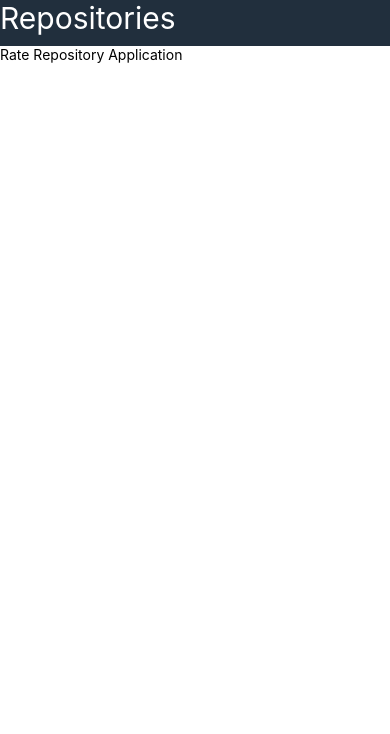
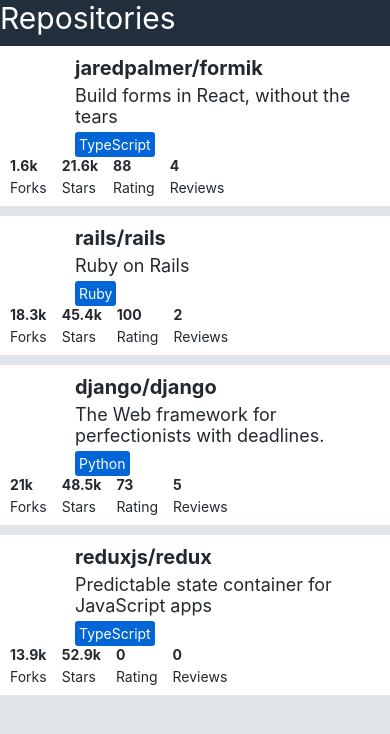
Before and after one commit to stylized-substance/rate-repository-app, a React Native app: screen / in a window 390 px wide. Shown: the top 734 px of the page. Built offline with nearby package versions, Linux system fonts and the light colour scheme.

Commit message:
exercise 10.5 done

```diff
--- a/src/components/AppBar.jsx
+++ b/src/components/AppBar.jsx
@@ -6,7 +6,7 @@
 const styles = StyleSheet.create({
   container: {
     paddingTop: Constants.statusBarHeight,
-    backgroundColor: theme.colors.backGroundAppBar,
+    backgroundColor: theme.colors.backgroundAppBar,
     display: "flex",
     flexDirection: "row",
     justifyContent: "flex-start",
--- a/src/components/Main.jsx
+++ b/src/components/Main.jsx
@@ -1,25 +1,20 @@
-import { Text, StyleSheet, View } from "react-native";
+import { StyleSheet, View } from "react-native";
 import RepositoryList from "./RepositoryList";
 import AppBar from "./AppBar";
 import theme from "./theme";
 
 const styles = StyleSheet.create({
   container: {
-    backgroundColor: theme.colors.backGroundMainComponent,
-    /*     display: "flex",
-    flexDirection: "column",
-    gap: 10,
+    backgroundColor: theme.colors.backgroundMainComponent,
     flexGrow: 1,
-    flexShrink: 1,
-  */  },
+  },
 });
 
 const Main = () => {
   return (
     <View style={styles.container}>
       <AppBar />
-      <Text>Rate Repository Application</Text>
-      {/* <RepositoryList /> */}
+      <RepositoryList />
     </View>
   );
 };
--- a/src/components/RepositoryItem.jsx
+++ b/src/components/RepositoryItem.jsx
@@ -6,9 +6,18 @@
   container: {
     display: "flex",
     flexDirection: "column",
+    padding: 10,
+    backgroundColor: theme.colors.backgroundRepositoryItem,
+    flexRow: {
+      flexDirection: "row",
+      gap: 15,
+      alignContent: "flex-start",
+    },
+    flexColumn: {
+      flexDirection: "column",
+      gap: 5,
       flexShrink: 1,
-    //alignSelf: "flex-start",
-    paddingTop: 50,
+    },
   },
   tinyLogo: {
     width: 50,
@@ -24,8 +33,8 @@
     borderRadius: 3,
     alignSelf: "flex-start",
     padding: 4,
-    textColor: theme.colors.textSecondary
-  }
+    textColor: theme.colors.primary,
+  },
 });
 
 const RepositoryItem = ({ item }) => {
@@ -35,20 +44,36 @@
 
   return (
     <View style={styles.container}>
+      <View style={styles.container.flexRow}>
         <Image src={item.ownerAvatarUrl} style={styles.tinyLogo} />
-      <Text fontSize="itemFullName" fontWeight="bold">{item.fullName}</Text>
+        <View style={styles.container.flexColumn}>
+          <Text fontSize="itemFullName" fontWeight="bold">
+            {item.fullName}
+          </Text>
           <Text fontSize="itemDescription">{item.description}</Text>
           <View style={styles.languageBadge}>
             <Text color="textItemLanguage">{item.language}</Text>
           </View>
+        </View>
+      </View>
+      <View style={styles.container.flexRow}>
+        <View style={styles.container.flexColumn}>
           <Text fontWeight="bold">{roundToThousand(item.forksCount)}</Text>
           <Text>Forks</Text>
+        </View>
+        <View style={styles.container.flexColumn}>
           <Text fontWeight="bold">{roundToThousand(item.stargazersCount)}</Text>
           <Text>Stars</Text>
+        </View>
+        <View style={styles.container.flexColumn}>
           <Text fontWeight="bold">{item.ratingAverage}</Text>
           <Text>Rating</Text>
+        </View>
+        <View style={styles.container.flexColumn}>
           <Text fontWeight="bold">{roundToThousand(item.reviewCount)}</Text>
           <Text>Reviews</Text>
+        </View>
+      </View>
     </View>
   );
 };
--- a/src/components/RepositoryList.jsx
+++ b/src/components/RepositoryList.jsx
@@ -1,16 +1,5 @@
 import { FlatList, View, StyleSheet } from "react-native";
 import RepositoryItem from "./RepositoryItem";
-
-const styles = StyleSheet.create({
-  container: {
-    display: "flex",
-    flexDirection: "column",
-    gap: 10
-  },
-  separator: {
-    height: 10,
-  },
-});
 
 const repositories = [
   {
@@ -59,15 +48,28 @@
   },
 ];
 
+const styles = StyleSheet.create({
+  container: {
+    display: "flex",
+    flexDirection: "column",
+    gap: 50,
+  },
+  separator: {
+    height: 10,
+  },
+});
+
 const ItemSeparator = () => <View style={styles.separator} />;
 
 const RepositoryList = () => {
   return (
-    <FlatList
-      data={repositories}
-      ItemSeparatorComponent={ItemSeparator}
-      renderItem={({ item }) => <RepositoryItem item={item} />}
-    />
+    <View style={styles.container}>
+      <FlatList
+        data={repositories}
+        ItemSeparatorComponent={ItemSeparator}
+        renderItem={({ item }) => <RepositoryItem item={item} />}
+      />
+    </View>
   );
 };
 
--- a/src/components/Text.js
+++ b/src/components/Text.js
@@ -19,7 +19,7 @@
     color: theme.colors.textAppBar,
   },
   colorTextItemLanguage: {
-    color: theme.colors.textItemLanguage
+    color: theme.colors.textItemLanguage,
   },
   fontSizeSubheading: {
     fontSize: theme.fontSizes.subheading,
@@ -28,10 +28,10 @@
     fontSize: theme.fontSizes.heading,
   },
   fontSizeItemFullName: {
-    fontSize: theme.fontSizes.itemFullName
+    fontSize: theme.fontSizes.itemFullName,
   },
   fontSizeItemDescription: {
-    fontSize: theme.fontSizes.itemDescription
+    fontSize: theme.fontSizes.itemDescription,
   },
   fontWeightBold: {
     fontWeight: theme.fontWeights.bold,
--- a/src/components/theme.js
+++ b/src/components/theme.js
@@ -5,15 +5,16 @@
     textAppBar: "#ffffff",
     textItemLanguage: "#ffffff",
     primary: "#0366d6",
-    backGroundAppBar: "#212f3d",
-    backGroundMainComponent: "8a8a8a"
+    backgroundAppBar: "#212f3d",
+    backgroundMainComponent: "#e1e4e8",
+    backgroundRepositoryItem: "#ffffff",
   },
   fontSizes: {
     body: 14,
     subheading: 16,
     heading: 30,
     itemFullName: 20,
-    itemDescription: 18
+    itemDescription: 18,
   },
   fonts: {
     main: "System",
```
Lines whose indentation alone changed are shown as unchanged.
